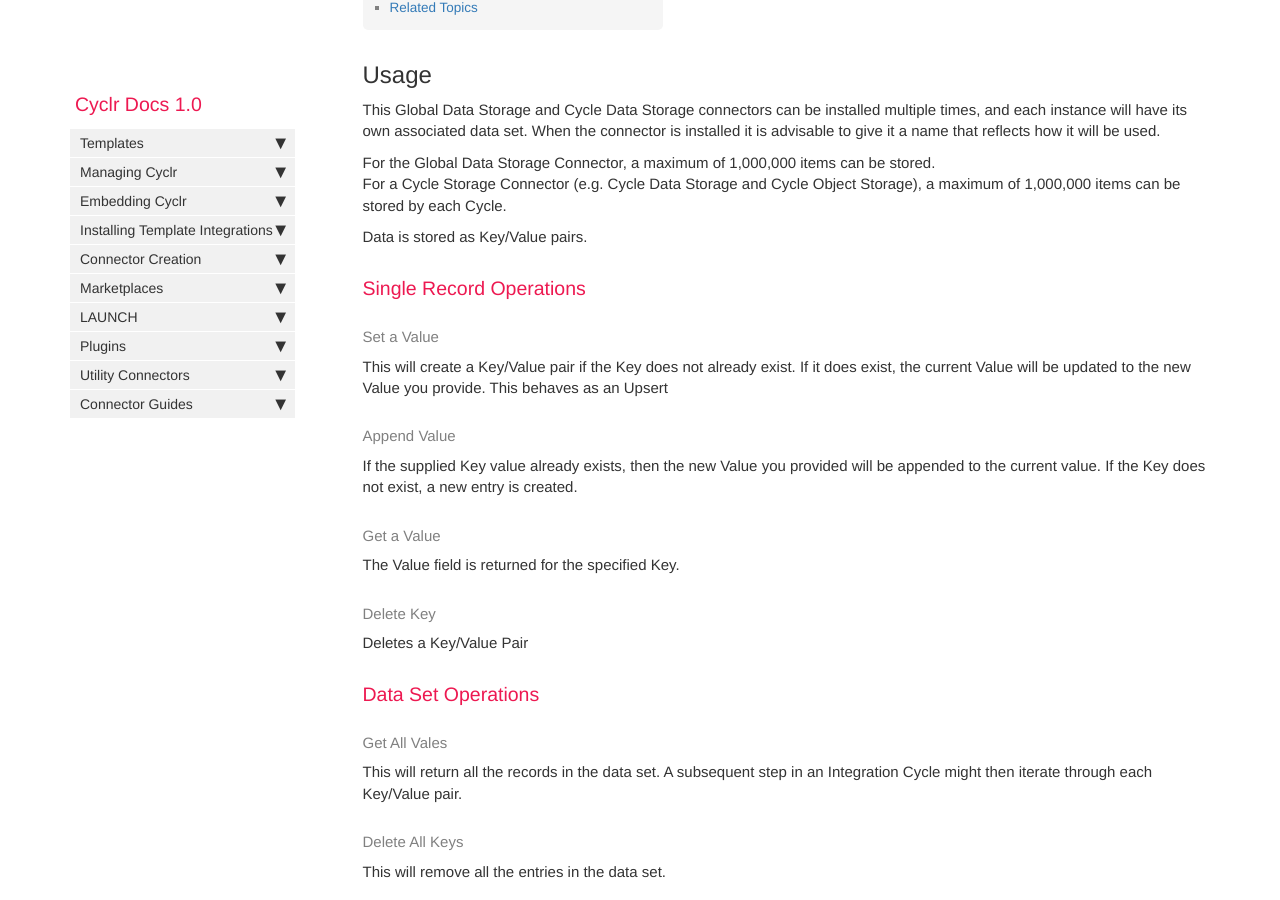
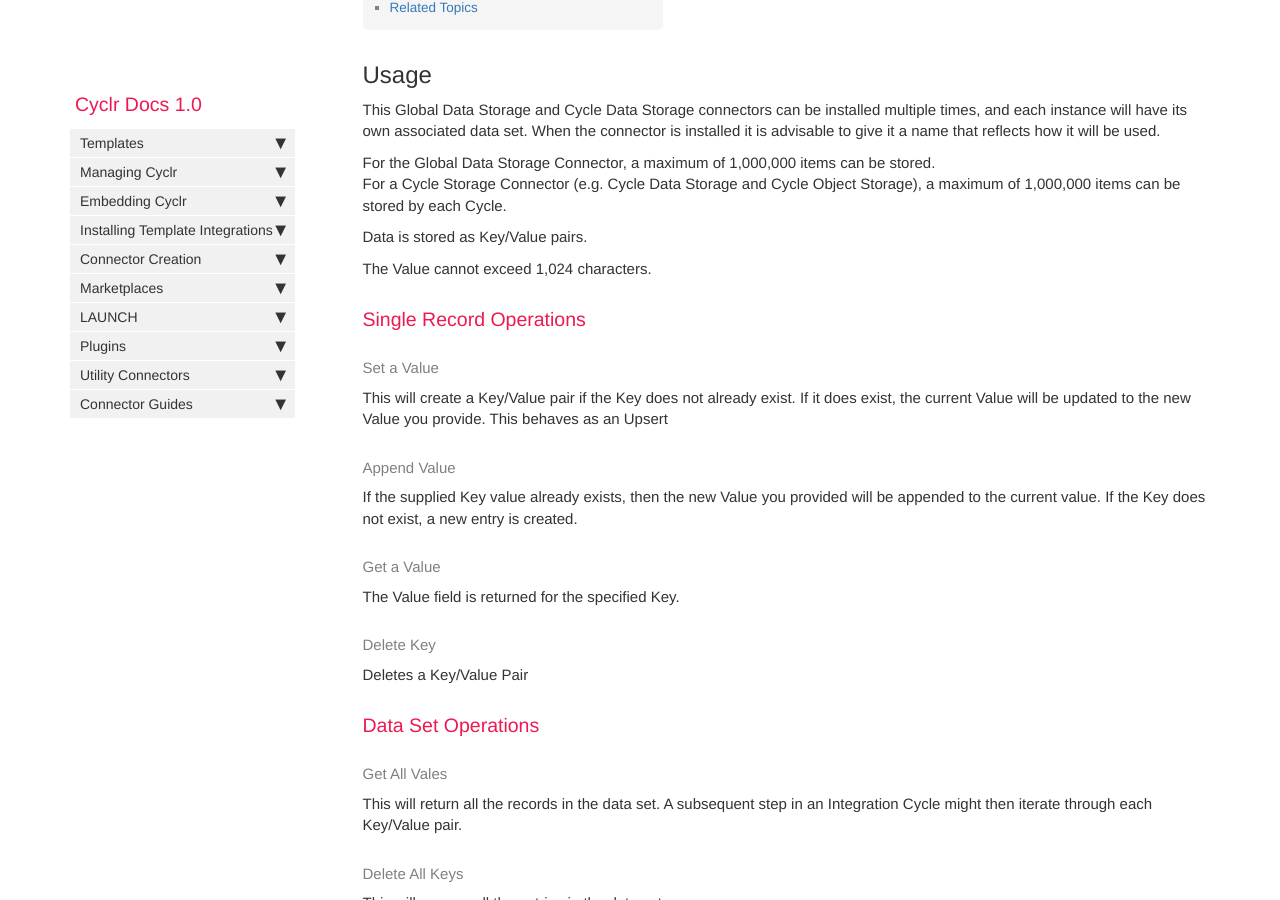
Before and after one commit to sneakysneak/docs, a Jekyll site: the page built from pages/utility-connectors/data-storage-usage.md, in a window 1280 px wide and 900 px high, scrolled down 403 px. Built offline with Jekyll 4.4.1, drawn with Linux system fonts in a browser that asks for light colours; comment, search, counter and statistics services are not loaded.

Commit message:
Update data-storage-usage.md

```diff
--- a/pages/utility-connectors/data-storage-usage.md
+++ b/pages/utility-connectors/data-storage-usage.md
@@ -12,6 +12,8 @@ For the Global Data Storage Connector, a maximum of 1,000,000 items can be store
 For a Cycle Storage Connector (e.g. Cycle Data Storage and Cycle Object Storage), a maximum of 1,000,000 items can be stored by each Cycle.
 
 Data is stored as Key/Value pairs.
+
+The Value cannot exceed 1,024 characters.
 
 ### Single Record Operations
 
```
